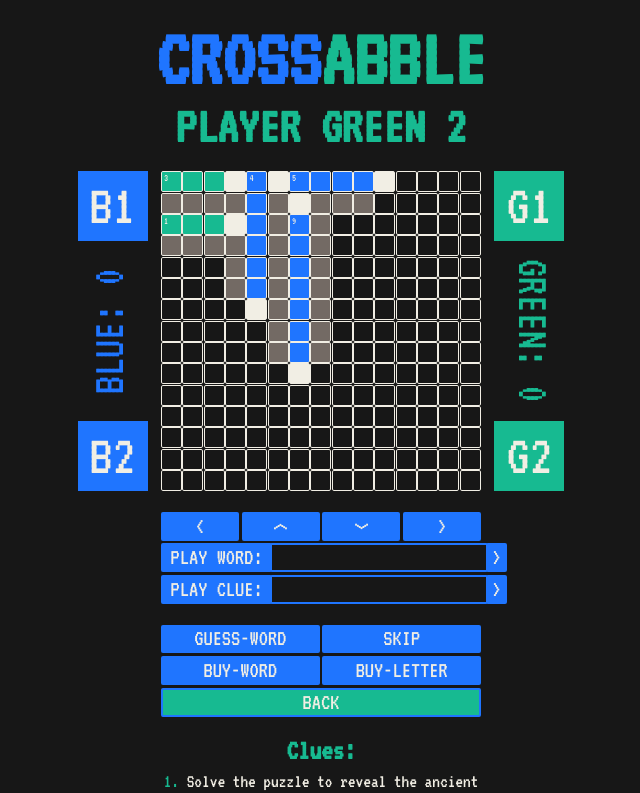
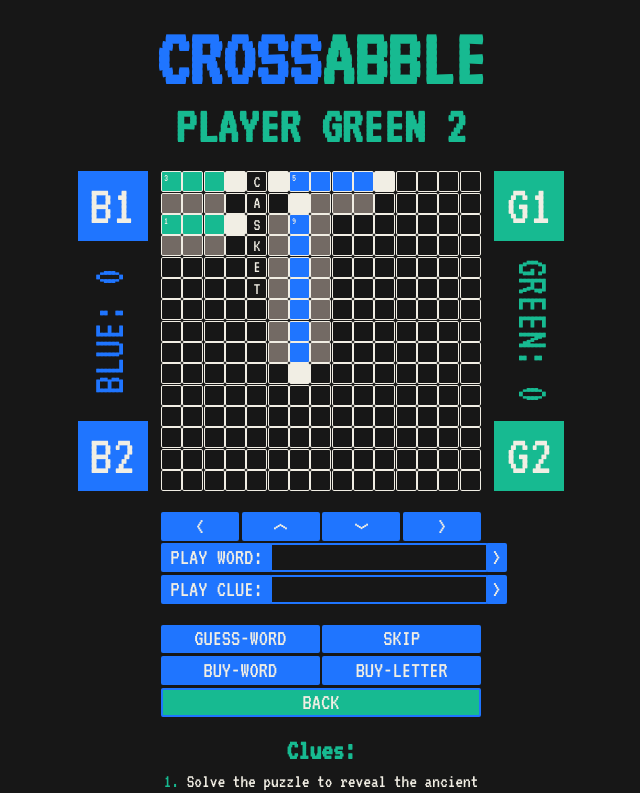
Before and after one commit to Lab-Accident/crossabble, a React (Vite) app in the folder client/: page /play in a window 1280 px wide. Shown: the top 793 px of the page, without its empty margins (319-959 px from the left). Built offline with nearby package versions, Linux system fonts and the light colour scheme.

Commit message:
finished guess word selection

```diff
--- a/client/src/App.jsx
+++ b/client/src/App.jsx
@@ -31,13 +31,14 @@ const App = () => {
   let publicWords = [
     // getPublicWordByClueNum(9, 'QUALITY'),
     // getPublicWordByClueNum(3, 'KEY'),
-    // getPublicWordByClueNum(4, 'CASKET'),
+    getPublicWordByClueNum(4, 'CASKET'),
     // getPublicWordByClueNum(5, 'CART'),
     // getPublicWordByClueNum(1, 'BEE'),
     // getPublicWordByClueNum(5, 'PATH'),
   ];
   // makeWordPublic(5, 'PATH');
   // makeWordPublic(9, 'QUALITY');
+  unguessedWords = unguessedWords.filter(word => !publicWords.some(publicWord => publicWord.num === word.num));
 
   function findWordByClueNum(num) {
     const word = unguessedWords.find(word => word.num === num);
--- a/client/src/components/cell.jsx
+++ b/client/src/components/cell.jsx
@@ -113,7 +113,68 @@ function Cell({ row, col }) {
     }
   }
 
+  const selectFullUnguessedWord = (row, col) => {
+    let start = {row: row, col: col};
+    let prefixUp = findAdjacentUnguessedCellsUp(row, col);
+    let suffixDown = findAdjacentUnguessedCellsDown(row, col);
+    let prefixLeft = findAdjacentUnguessedCellsLeft(row, col);
+    let suffixRight = findAdjacentUnguessedCellsRight(row, col);
+
+    if (prefixUp.length === 0 && suffixDown.length === 0 && prefixLeft.length === 0 && suffixRight.length === 0) {
+      setCurrentSelection([]);
+      return;
+    }
+    if (prefixUp.length === 0 && suffixDown.length === 0) {
+      setCurrentSelection([...prefixLeft, start, ...suffixRight]);
+      return;
+    }
+    if (prefixLeft.length === 0 && suffixRight.length === 0) {
+      setCurrentSelection([...prefixUp, start, ...suffixDown]);
+      return;
+    }
+  }
+
+
+  const findAdjacentUnguessedCellsUp = (row, col) => {
+    let prefixUp = [];
+    while (row > 0 && publicGrid.getState(row - 1, col) === 'unguessed') {
+      prefixUp = [{row: row - 1, col: col}, ...prefixUp];
+      row--;
+    }
+    return prefixUp;
+  }
+  const findAdjacentUnguessedCellsDown = (row, col) => {
+    let suffixDown = [];
+    while (row + 1 < NUM_GRID_CELLS && publicGrid.getState(row + 1, col) === 'unguessed') {
+      suffixDown = [...suffixDown, {row: row + 1, col: col}];
+      row++;
+    }
+    return suffixDown;
+  }
+  const findAdjacentUnguessedCellsLeft = (row, col) => {
+    let prefixLeft = [];
+    while (col > 0 && publicGrid.getState(row, col - 1) === 'unguessed') {
+      prefixLeft = ([{row: row, col: col - 1}, ...prefixLeft]);
+      col--;
+    }
+    return prefixLeft;
+  }
+  const findAdjacentUnguessedCellsRight = (row, col) => {
+    let suffixRight = [];
+    while (col + 1 < NUM_GRID_CELLS && publicGrid.getState(row, col + 1) === 'unguessed') {
+      suffixRight = [...suffixRight, {row: row, col: col + 1}];
+      col++;
+    }
+    return suffixRight;
+  }
+
+
   const changeSelectedOnClick = () => {
+    if (currentMenu === 'guess-word') {
+      selectFullUnguessedWord(row, col);
+      return;
+    }
+
     const selected = currentSelection.some(cell => cell.row === row && cell.col === col);
     if (selected) {
       setCurrentSelection([]);
--- a/client/src/components/menus/BuyLetterMenu.jsx
+++ b/client/src/components/menus/BuyLetterMenu.jsx
@@ -133,8 +133,8 @@ function BuyLetterMenu() {
         <div className=  {`qtr-button ${usersTeam}`} onClick={handleSelectionChangeUp} >
           <span style={{ transform: 'rotate(90deg)' }}>{'<'}</span>
         </div>
-        <div className= {`qtr-button ${usersTeam}`} >
-          <span style={{ transform: 'rotate(-90deg)' }} onClick={handleSelectionChangeDown} >{'<'}</span>
+        <div className= {`qtr-button ${usersTeam}`} onClick={handleSelectionChangeDown}>
+          <span style={{ transform: 'rotate(-90deg)' }} >{'<'}</span>
         </div>
         <div className= {`qtr-button ${usersTeam}`} onClick={handleSelectionChangeRight} >{'>'}</div>
       </div>
--- a/client/src/components/menus/GuessWordMenu.jsx
+++ b/client/src/components/menus/GuessWordMenu.jsx
@@ -11,9 +11,9 @@ function GuessWordMenu() {
   const [wordLocText, setWordLocText] = useState('');
   const [selectedWord, setSelectedWord] = useState(0);
 
-  const { setCurrentSelection } = useContext(CurrentSelectionContext);
+  const { currentSelection, setCurrentSelection } = useContext(CurrentSelectionContext);
   const { usersTeam } = useContext(UsersContext);
-  const { unguessedWords } = useContext(PublicGridContext);
+  const { publicGrid, unguessedWords } = useContext(PublicGridContext);
 
   const handleWordChange = (event) => {
     let input = event.target.value;
@@ -41,43 +41,60 @@ function GuessWordMenu() {
         return cells;
   }
 
+
+  function findWordByClueNum(num) {
+    const word = unguessedWords.find(word => word.num === num);
+    if (!word) {
+      console.warn(`WordData with clue number ${num} not found.`);
+      return 0;
+    }
+    return word;
+  }
+
   useEffect(() => {
-    if (selectedWord === 0) {
-        setWordLocText('');
-        setCurrentSelection([]);
-    } else {
-        const direction = selectedWord.down ? 'Down' : 'Across';
-        setWordLocText(`${selectedWord.num} ${direction} `);
-        setCurrentSelection(getCellsFromWord(selectedWord));
+    if (currentSelection.length === 0) {
+      setSelectedWord(0);
+      return;
     }
-  }, [selectedWord]);
+    const { row, col } = currentSelection[0];
+    let wordNum = publicGrid.getNum(row, col);
+    let word = findWordByClueNum(wordNum);
+    setSelectedWord(word);
+  }, [currentSelection]);
+
 
   const handleSelectionChangeLeft = () => {
     if (selectedWord === 0) {
       setSelectedWord(unguessedWords[0])
+      setCurrentSelection(getCellsFromWord(unguessedWords[0]));
       return;
     }
     const index = unguessedWords.findIndex(word => word.num === selectedWord.num);
     if (index === -1) {
       setSelectedWord(unguessedWords[0]);
+      setCurrentSelection(getCellsFromWord(unguessedWords[0]));
       return;
     }
     const next = (index - 1 + unguessedWords.length) % unguessedWords.length;
     setSelectedWord(unguessedWords[next]);
+    setCurrentSelection(getCellsFromWord(unguessedWords[next]));
   }
 
   const handleSelectionChangeRight = () => {
     if (selectedWord === 0) {
-      setSelectedWord(unguessedWords[0])
+      setSelectedWord(unguessedWords[0]);
+      setCurrentSelection(unguessedWords[0]);
       return;
     }
     const index = unguessedWords.findIndex(word => word.num === selectedWord.num);
     if (index === -1) {
       setSelectedWord(unguessedWords[0]);
+      setCurrentSelection(getCellsFromWord(unguessedWords[0]));
       return;
     }
     const next = (index + 1) % unguessedWords.length;
     setSelectedWord(unguessedWords[next]);
+    setCurrentSelection(getCellsFromWord(unguessedWords[next]));
   }
 
 
@@ -93,6 +110,7 @@ function GuessWordMenu() {
           break;
         case ARROW_RIGHT:
           handleSelectionChangeRight();
+          event.preventDefault();
           break;
         default:
           return;
@@ -115,7 +133,9 @@ function GuessWordMenu() {
 
       <div className='word-nav-bar'>
         <div className= {`side-button ${usersTeam}`} onClick={handleSelectionChangeLeft} >{'<'}</div>
-        <div className= {`curr-nav-display ${usersTeam}`} >{wordLocText}</div>
+        <div className={`curr-nav-display ${usersTeam}`}>
+          {selectedWord !== 0 && `${selectedWord.num} ${selectedWord.down ? 'Down' : 'Across'}`}
+        </div>
         <div className= {`side-button ${usersTeam}`} onClick={handleSelectionChangeRight} >{'>'}</div>
       </div>
 
--- a/client/src/styles/variables.scss
+++ b/client/src/styles/variables.scss
@@ -3,32 +3,32 @@
 // Dark - for background, empty cells
 // Black
 $COLOR_DARK: hsl(0, 0%, 9%);
-$COLOR_DARK_LIGHTER: lighten($COLOR_DARK, 6%);
-$COLOR_DARK_DARKER: darken($COLOR_DARK, 6%);
+$COLOR_DARK_LIGHTER: lighten($COLOR_DARK, 8%);
+$COLOR_DARK_DARKER: darken($COLOR_DARK, 8%);
 
 // Neutral - for temporary blocked cells
 // Gray
 $COLOR_NEUTRAL: hsl(26, 7%, 42%);
-$COLOR_NEUTRAL_LIGHTER: lighten($COLOR_NEUTRAL, 6%);
-$COLOR_NEUTRAL_DARKER: darken($COLOR_NEUTRAL, 6%);
+$COLOR_NEUTRAL_LIGHTER: lighten($COLOR_NEUTRAL, 8%);
+$COLOR_NEUTRAL_DARKER: darken($COLOR_NEUTRAL, 8%);
 
 // Highlight - for text, grid outlines, permanently blocked cells, active player outline
 // White
 $COLOR_HIGHLIGHT: hsl(46, 32%, 92%);
-$COLOR_HIGHLIGHT_LIGHTER: lighten($COLOR_HIGHLIGHT, 6%);
-$COLOR_HIGHLIGHT_DARKER: darken($COLOR_HIGHLIGHT, 6%);
+$COLOR_HIGHLIGHT_LIGHTER: lighten($COLOR_HIGHLIGHT, 8%);
+$COLOR_HIGHLIGHT_DARKER: darken($COLOR_HIGHLIGHT, 8%);
 
 // Team 1 - for team 1's cells, team 1's text, some buttons
 // Blue
 $COLOR_TEAM_1: hsl(217, 100%, 56%);
-$COLOR_TEAM_1_LIGHTER: lighten($COLOR_TEAM_1, 6%);
-$COLOR_TEAM_1_DARKER: darken($COLOR_TEAM_1, 6%);
+$COLOR_TEAM_1_LIGHTER: lighten($COLOR_TEAM_1, 8%);
+$COLOR_TEAM_1_DARKER: darken($COLOR_TEAM_1, 8%);
 
 // Team 2 - for team 2's cells, team 2's text, some buttons
 // Green
 $COLOR_TEAM_2: hsl(165, 78%, 41%);
-$COLOR_TEAM_2_LIGHTER: lighten($COLOR_TEAM_2, 6%);
-$COLOR_TEAM_2_DARKER: darken($COLOR_TEAM_2, 6%);
+$COLOR_TEAM_2_LIGHTER: lighten($COLOR_TEAM_2, 8%);
+$COLOR_TEAM_2_DARKER: darken($COLOR_TEAM_2, 8%);
 
 // FONTS
 $MAIN_FONT: 'VT323', monospace;
```
